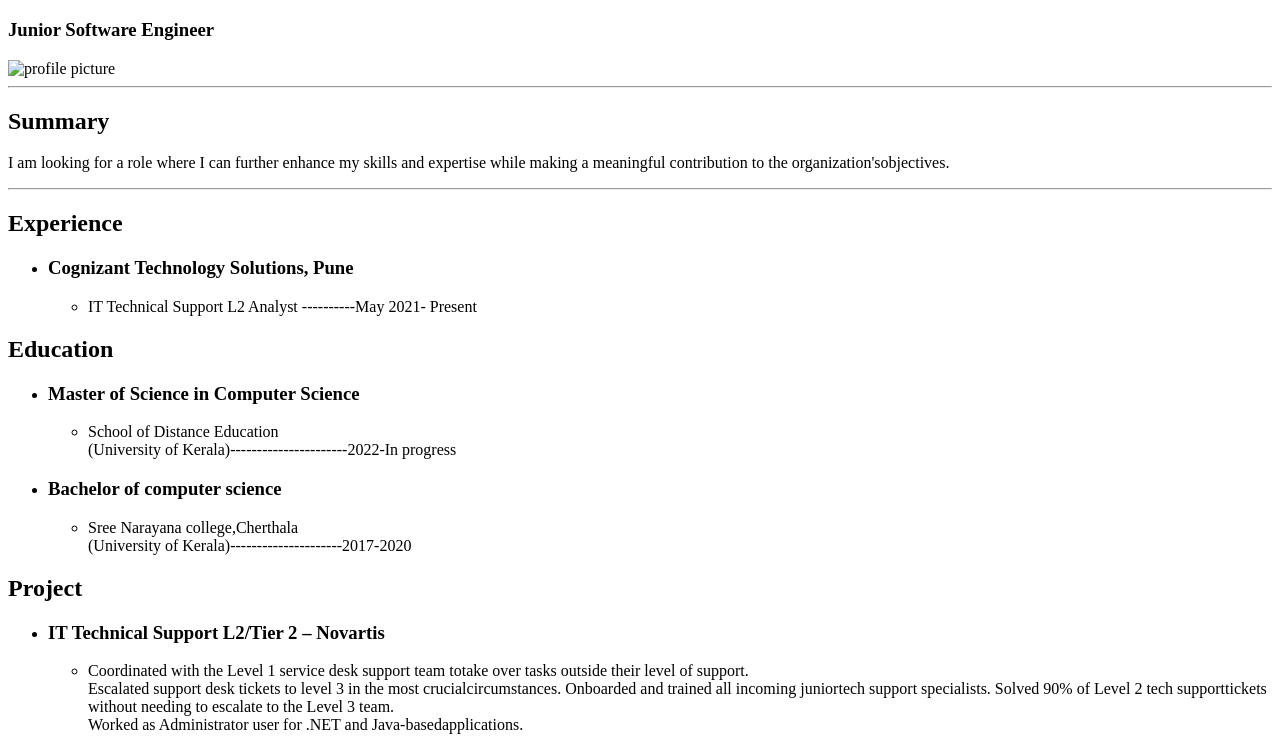
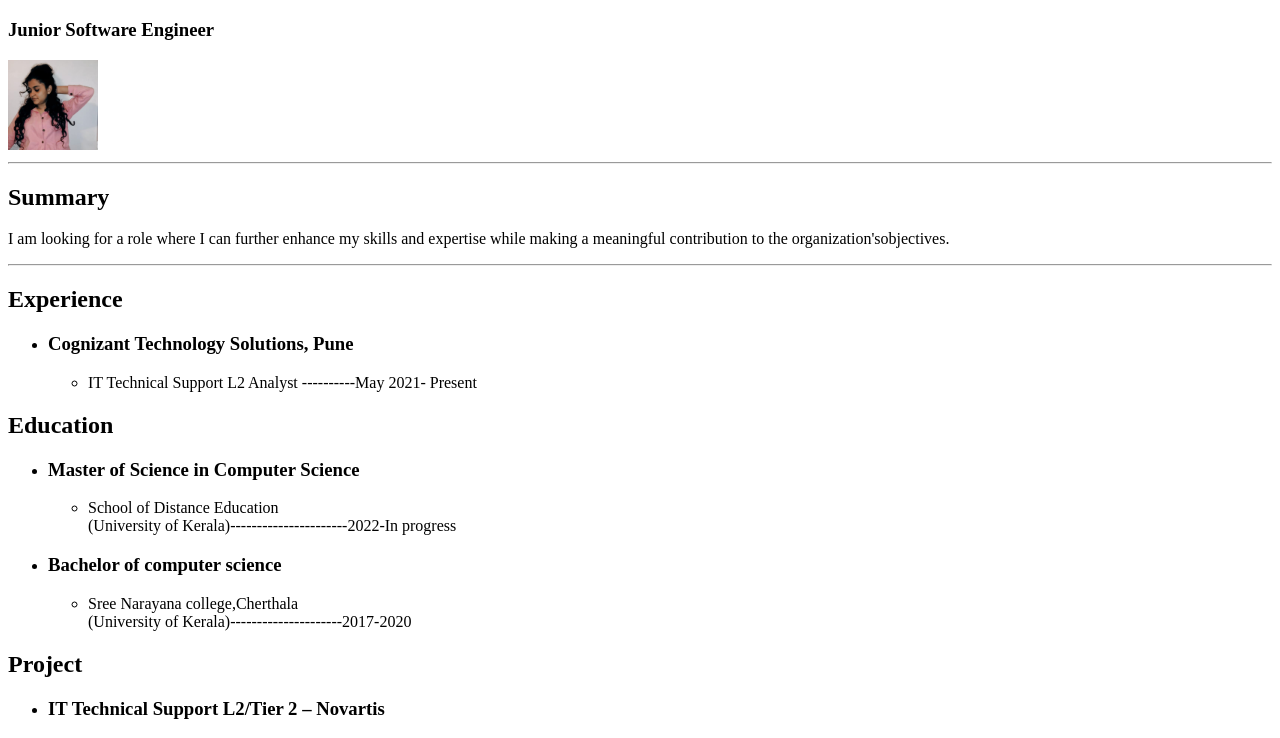
Before and after one commit to Archa-legacy/Html-Resume, a plain HTML site: page index.html in a window 1280 px wide. Shown: the part 61-799 px from the top of the page. Drawn offline with Linux system fonts and the light colour scheme.

Commit message:
index.html

```diff
--- a/index.html
+++ b/index.html
@@ -8,7 +8,7 @@
 <body>
    <h1> ARCHA.S </h1>
     <h3>Junior Software Engineer</h4>
-   <img src="/Resume/Asset/Profile-pic.jpg" alt="profile picture" height="90"/>
+   <img src="./Asset/Profile-pic.jpg" alt="profile picture" height="90"/>
    <hr/>
    <h2>Summary</h2>
    <p>I am looking for a role where I can further enhance my skills and
```
